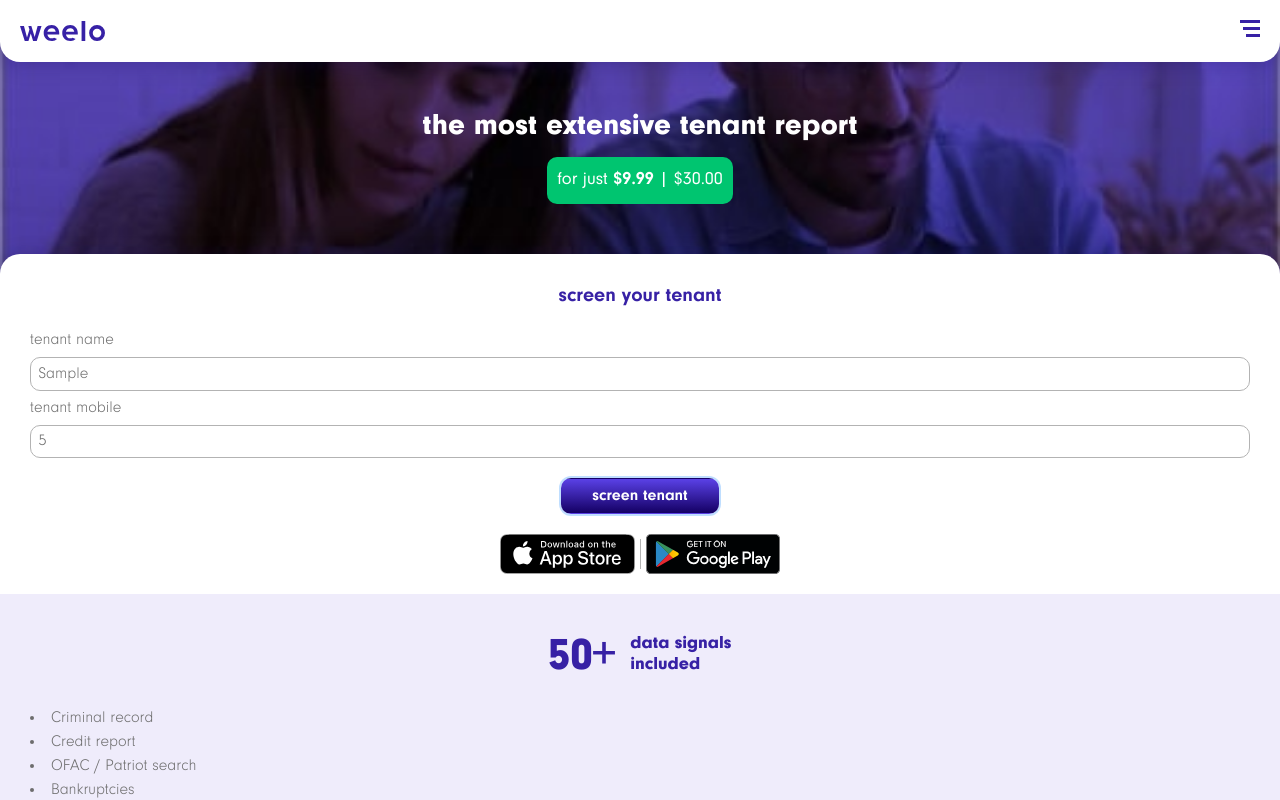
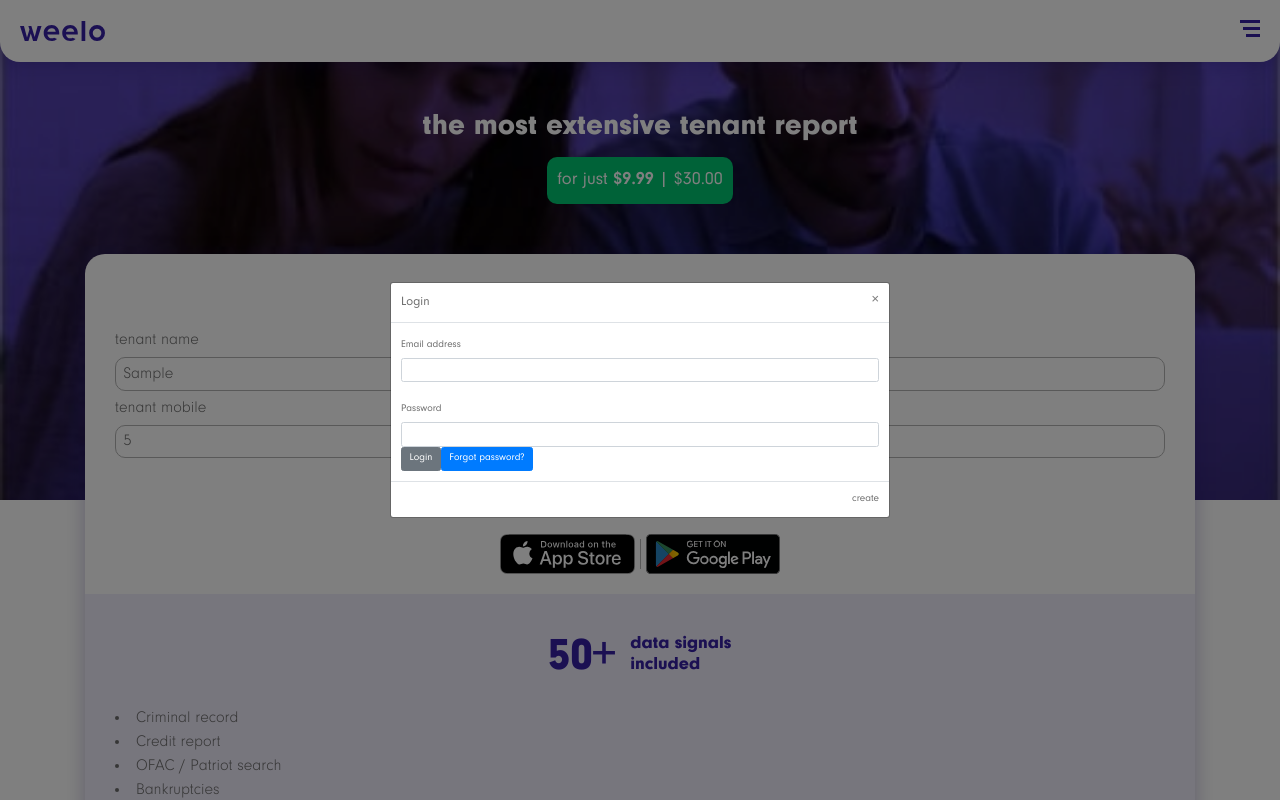
Before and after one commit to Mono-Gato/Weelo-screen-your-tenant, a React app: page / in a window 1280 px wide. Both pictures are taken after typing "Sample", "5" into the empty fields and a click on the button "screen tenant". Shown: the top 800 px of the page. Built offline with nearby package versions, Linux system fonts and the light colour scheme.

Commit message:
change structure for browser router and create modal login

```diff
--- a/package.json
+++ b/package.json
@@ -14,7 +14,7 @@
   "dependencies": {
     "react": "^17.0.2",
     "react-dom": "^17.0.2",
-    "react-router-dom": "^5.2.0"
+    "react-router-dom": "4.3.1"
   },
   "devDependencies": {
     "@babel/core": "^7.15.0",
--- a/public/index.html
+++ b/public/index.html
@@ -15,6 +15,7 @@
     </head>
     <body>
         <div id="app"></div>
+        <div id="modal"></div>
         <!--Scripts Bootstrap-->
         <script src="https://code.jquery.com/jquery-3.5.1.slim.min.js" integrity="sha384-DfXdz2htPH0lsSSs5nCTpuj/zy4C+OGpamoFVy38MVBnE+IbbVYUew+OrCXaRkfj" crossorigin="anonymous"></script>
         <script src="https://cdn.jsdelivr.net/npm/bootstrap@4.6.0/dist/js/bootstrap.bundle.min.js" integrity="sha384-Piv4xVNRyMGpqkS2by6br4gNJ7DXjqk09RmUpJ8jgGtD7zP9yug3goQfGII0yAns" crossorigin="anonymous"></script>
--- a/src/components/Header.jsx
+++ b/src/components/Header.jsx
@@ -1,7 +1,7 @@
 /* eslint-disable react/destructuring-assignment */
 /* eslint-disable jsx-a11y/label-has-associated-control */
 import React from 'react';
-//import { Link } from 'react-router-dom';
+import { Link } from 'react-router-dom';
 
 import Logo from '../assets/images/weelo-logo.svg';
 import IconTriangle from '../assets/images/triangle.svg';
@@ -47,19 +47,29 @@ class Header extends React.Component {
             </label>
             <ul className='navigation__menu--list d-flex justify-content-between'>
               <div className='menu__list--user d-flex flex-column align-items-center'>
-                <a href='/' className='menu__list--user--app d-flex align-items-center'>
+                <a href='https://play.google.com/store' className='menu__list--user--app d-flex align-items-center'>
                   <img className='img-fluid' src={IconWeeloApp} alt='icon app weelo' />
                   <span>get the app</span>
                 </a>
-                <a href='/' className='menu__list--user--signIn d-flex align-items-center'>
-                  <img className='img-fluid' src={IconUser} alt='icon user' />
+                <Link
+                  to='/'
+                  className='menu__list--user--signIn d-flex align-items-center'
+                  data-toggle='modal'
+                  data-target='#loginModal'
+                >
+                  <img
+                    className='img-fluid'
+                    src={IconUser}
+                    alt='icon user'
+
+                  />
                   sign in
-                </a>
+                </Link>
               </div>
               <div className='menu__list--container'>
                 <li className='menu__list--item'>
-                  <a
-                    href='/'
+                  <Link
+                    to='/'
                     className='menu__list--item--anchor d-flex align-items-center'
                     type='button'
                     data-toggle='collapse'
@@ -72,45 +82,45 @@ class Header extends React.Component {
                       className='icon__triangle '
                       style={{ backgroundImage: `url(${IconTriangle})` }}
                     />
-                  </a>
+                  </Link>
                   <ul className='collapse' id='collapseExample'>
                     <li className='menu__list--item dropdown-item '>
-                      <a
-                        href='/'
+                      <Link
+                        to='/'
                         className='menu__list--item--anchor '
                         type='button'
                       >
                         tenant screening
-                      </a>
+                      </Link>
                     </li>
                     <li className='menu__list--item dropdown-item '>
-                      <a
-                        href='/'
+                      <Link
+                        to='/'
                         className='menu__list--item--anchor '
                         type='button'
                       >
                         collect rent online
-                      </a>
+                      </Link>
                     </li>
                     <li className='menu__list--item dropdown-item '>
-                      <a
-                        href='/'
+                      <Link
+                        to='/'
                         className='menu__list--item--anchor '
                         type='button'
                       >
                         pay rent online
-                      </a>
+                      </Link>
                     </li>
                   </ul>
                 </li>
                 <li className='menu__list--item'>
-                  <a
-                    href='/'
+                  <Link
+                    to='/about'
                     className='menu__list--item--anchor d-flex'
                     type='button'
                   >
                     about
-                  </a>
+                  </Link>
                 </li>
               </div>
 
--- /dev/null
+++ b/src/components/Modal.jsx
@@ -0,0 +1,61 @@
+/* eslint-disable jsx-a11y/label-has-associated-control */
+import React from 'react';
+import ReactDOM from 'react-dom';
+import { Link } from 'react-router-dom';
+
+function Modal() {
+
+  return ReactDOM.createPortal(
+    <div className='modal fade' id='loginModal' tabIndex='-1' aria-labelledby='loginModalLabel' aria-hidden='true'>
+      <div className='modal-dialog modal-dialog-centered'>
+        <div className='modal-content'>
+          <div className='modal-header'>
+            <h5 className='modal-title' id='loginModalLabel'>Login</h5>
+            <button type='button' className='close' data-dismiss='modal' aria-label='Close'>
+              <span aria-hidden='true'>&times;</span>
+            </button>
+          </div>
+          <div className='modal-body'>
+            <form>
+              <div className='form-group'>
+                <label htmlFor='exampleInputEmail1'>
+                  Email address
+                </label>
+                <input type='email' className='form-control' id='exampleInputEmail1' aria-describedby='emailHelp' />
+              </div>
+              <div className='form-group'>
+                <label htmlFor='exampleInputPassword1'>Password</label>
+                <input type='password' className='form-control' id='exampleInputPassword1' />
+              </div>
+              <div className='form-footer'>
+                <button
+                  type='submit'
+                  className='btn btn-secondary'
+                  data-dismiss='modal'
+                >
+                  Login
+                </button>
+                <Link
+                  to='/forgotPassForm'
+                  type='button'
+                  className='btn btn-primary'
+                >
+                  Forgot password?
+                </Link>
+              </div>
+
+            </form>
+          </div>
+          <div className='modal-footer'>
+            <span>
+              create
+            </span>
+          </div>
+        </div>
+      </div>
+    </div>,
+    document.getElementById('modal'),
+  );
+}
+
+export default Modal;
--- a/src/components/ScreenTenant.jsx
+++ b/src/components/ScreenTenant.jsx
@@ -78,8 +78,8 @@ class ScreenTenant extends React.Component {
 
   render() {
     return (
-      <section className='screenTenant'>
-        <div className='screenTenant__container container col-11 mx-auto col-md-10 col-lg-12'>
+      <section className='screenTenant container'>
+        <div className='screenTenant__container col-11 mx-auto col-md-10 col-lg-12'>
           <ScreenTenantForm
             onChange={this.handleChange}
             formValues={this.state.form}
--- a/src/components/ScreenTenantForm.jsx
+++ b/src/components/ScreenTenantForm.jsx
@@ -1,6 +1,10 @@
+/* eslint-disable react/destructuring-assignment */
+/* eslint-disable jsx-a11y/label-has-associated-control */
 import React from 'react';
 
 import '../assets/styles/components/ScreenTenant.scss';
+
+import Modal from './Modal';
 
 class ScreenTenantForm extends React.Component {
 
@@ -50,11 +54,13 @@ class ScreenTenantForm extends React.Component {
           onClick={this.handleClick}
           type='submit'
           className='btn screenTenant__form--button'
+          data-toggle='modal'
+          data-target='#loginModal'
         >
           screen tenant
         </button>
+        <Modal />
       </form>
-
     );
   }
 }
--- a/src/containers/App.jsx
+++ b/src/containers/App.jsx
@@ -1,51 +1,18 @@
 import React from 'react';
-//import { BrowserRouter, Switch, Route } from 'react-router-dom';
+import { BrowserRouter, Switch, Route } from 'react-router-dom';
 
-import Header from '../components/Header';
-import Heading from '../components/Heading';
-import ScreenTenant from '../components/ScreenTenant';
-import Footer from '../components/Footer';
-
-const GooglePlayURL = 'https://play.google.com/store';
-const AppStoreURL = 'https://www.apple.com/co/app-store/';
-
-const TwitterURL = 'https://twitter.com/MillionandUp';
-const LinkedInURL = 'https://www.linkedin.com/company/weelocol/';
-const InstagramURL = 'https://www.instagram.com/weelo_col/';
-const TiktokURL = 'https://www.tiktok.com/';
-const YoutubeURL = 'https://www.youtube.com/channel/UCmnVS7FdjhQM8Xqg3WRFO3A';
-const FacebookURL = 'https://www.facebook.com/weelo.col';
+import Layout from './Layout';
+import Home from '../pages/home';
 
 function App() {
   return (
-    <div>
-      <div className='mainBackground' />
-      <Header
-        TwitterURL={TwitterURL}
-        LinkedInURL={LinkedInURL}
-        InstagramURL={InstagramURL}
-        TiktokURL={TiktokURL}
-        YoutubeURL={YoutubeURL}
-        FacebookURL={FacebookURL}
-      />
-      <main>
-        <Heading />
-        <ScreenTenant
-          GoogleURL={GooglePlayURL}
-          AppleURL={AppStoreURL}
-        />
-      </main>
-      <Footer
-        TwitterURL={TwitterURL}
-        LinkedInURL={LinkedInURL}
-        InstagramURL={InstagramURL}
-        TiktokURL={TiktokURL}
-        YoutubeURL={YoutubeURL}
-        FacebookURL={FacebookURL}
-        GoogleURL={GooglePlayURL}
-        AppleURL={AppStoreURL}
-      />
-    </div>
+    <BrowserRouter>
+      <Layout>
+        <Switch>
+          <Route exact path='/' component={Home} />
+        </Switch>
+      </Layout>
+    </BrowserRouter>
   );
 }
 
--- /dev/null
+++ b/src/containers/Layout.jsx
@@ -0,0 +1,47 @@
+/* eslint-disable react/destructuring-assignment */
+import React from 'react';
+
+import Header from '../components/Header';
+import Heading from '../components/Heading';
+import Footer from '../components/Footer';
+
+const TwitterURL = 'https://twitter.com/MillionandUp';
+const LinkedInURL = 'https://www.linkedin.com/company/weelocol/';
+const InstagramURL = 'https://www.instagram.com/weelo_col/';
+const TiktokURL = 'https://www.tiktok.com/';
+const YoutubeURL = 'https://www.youtube.com/channel/UCmnVS7FdjhQM8Xqg3WRFO3A';
+const FacebookURL = 'https://www.facebook.com/weelo.col';
+
+const GooglePlayURL = 'https://play.google.com/store';
+const AppStoreURL = 'https://www.apple.com/co/app-store/';
+
+function Layout(props) {
+  return (
+    <>
+      <div className='mainBackground' />
+      <Header
+        TwitterURL={TwitterURL}
+        LinkedInURL={LinkedInURL}
+        InstagramURL={InstagramURL}
+        TiktokURL={TiktokURL}
+        YoutubeURL={YoutubeURL}
+        FacebookURL={FacebookURL}
+      />
+      <main>
+        <Heading />
+        {props.children}
+      </main>
+      <Footer
+        TwitterURL={TwitterURL}
+        LinkedInURL={LinkedInURL}
+        InstagramURL={InstagramURL}
+        TiktokURL={TiktokURL}
+        YoutubeURL={YoutubeURL}
+        FacebookURL={FacebookURL}
+        GoogleURL={GooglePlayURL}
+        AppleURL={AppStoreURL}
+      />
+    </>
+  );
+}
+export default Layout;
--- /dev/null
+++ b/src/pages/home.jsx
@@ -0,0 +1,21 @@
+import React from 'react';
+
+import ScreenTenant from '../components/ScreenTenant';
+
+const GooglePlayURL = 'https://play.google.com/store';
+const AppStoreURL = 'https://www.apple.com/co/app-store/';
+
+class Home extends React.Component {
+  render() {
+    return (
+      <>
+        <ScreenTenant
+          GoogleURL={GooglePlayURL}
+          AppleURL={AppStoreURL}
+        />
+      </>
+    );
+  }
+}
+
+export default Home;
```
Also changed, not shown: 1 other file (tests, documents, lock files or other folders).
